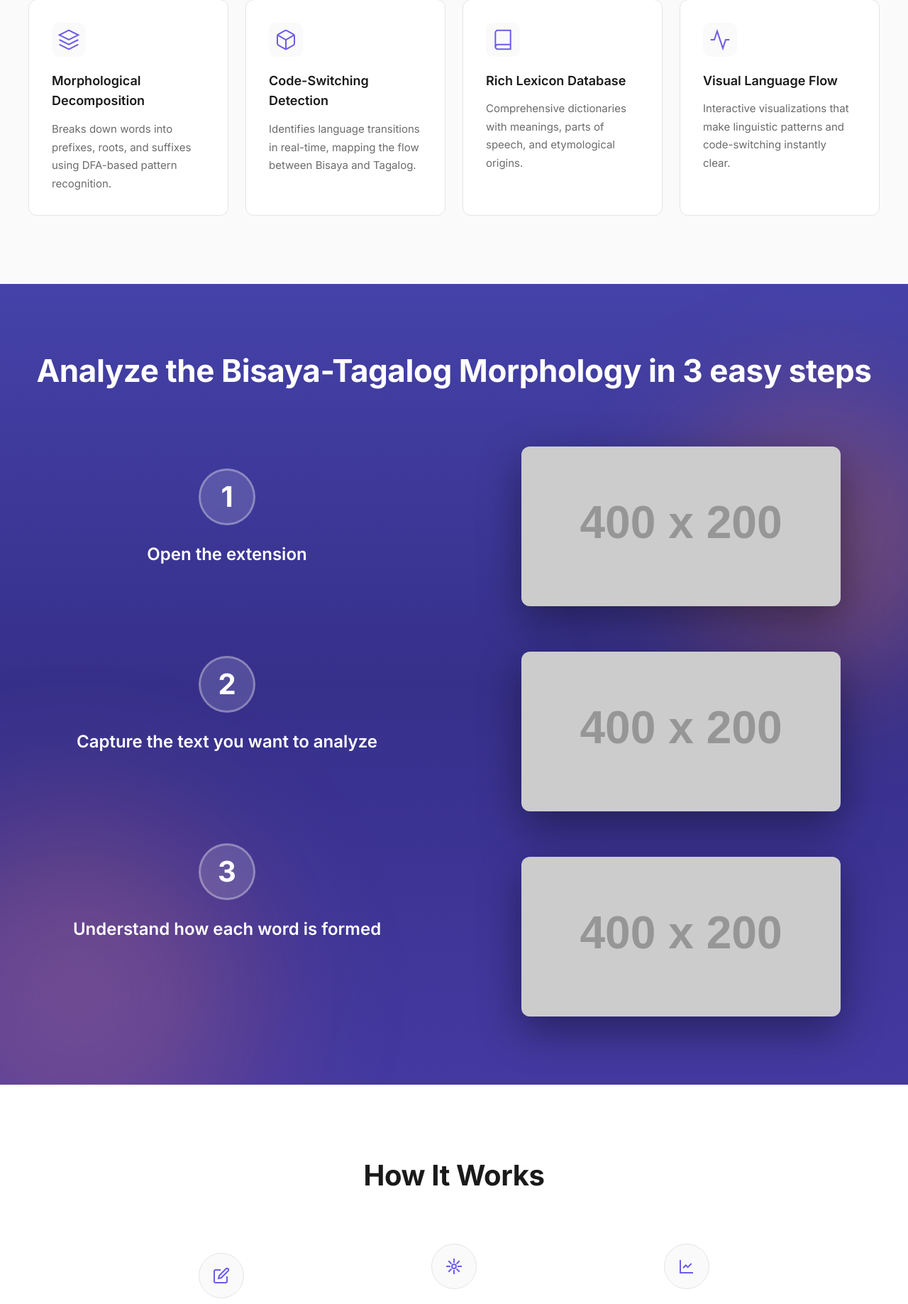
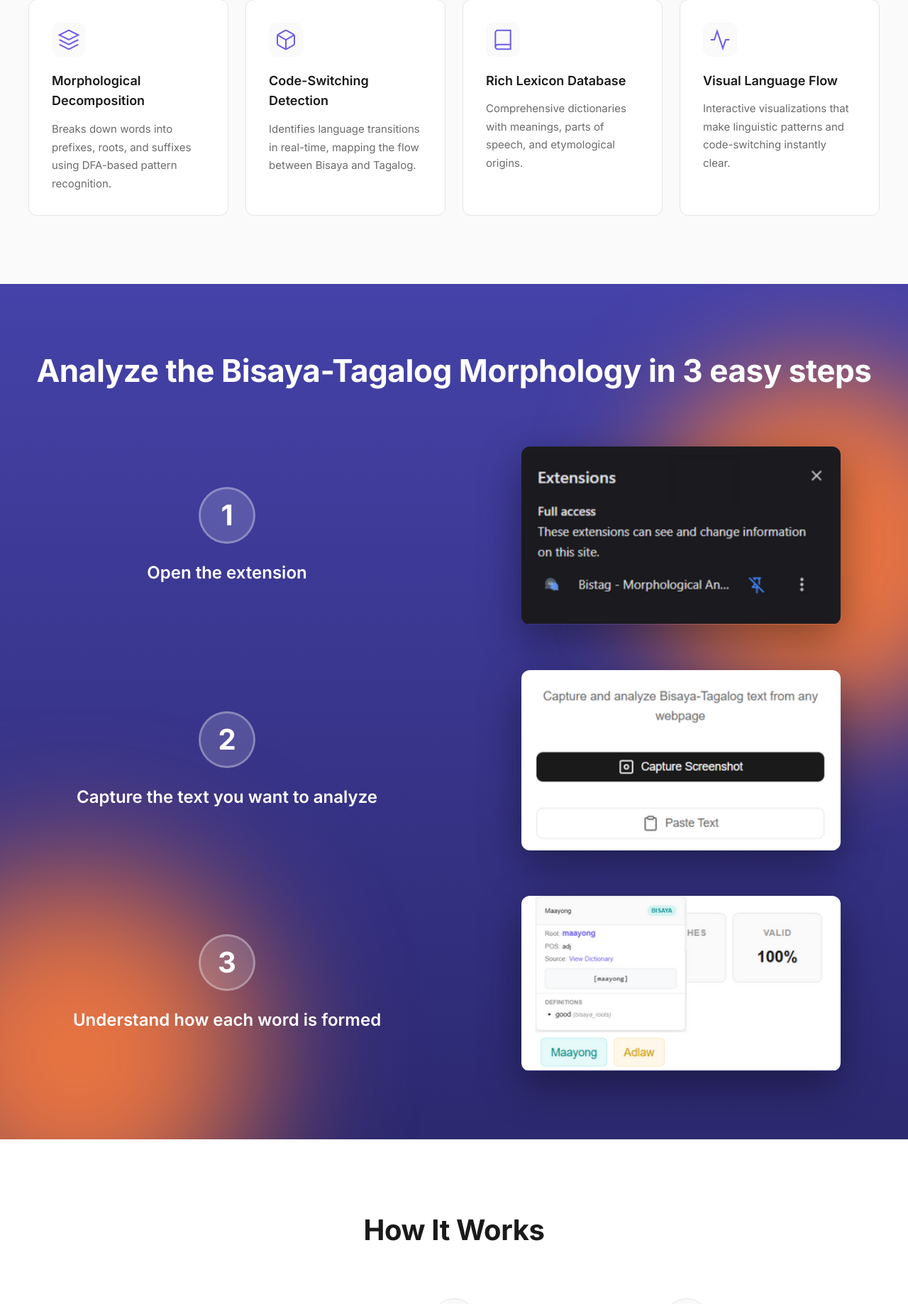
Before and after one commit to JpCurada/bisaya-tagalog-morphological-analyzer, a Flask app: page / in a window 1280 px wide. Shown: the part 1107-2944 px from the top of the page at 71% size. Run offline with Flask 3, Linux system fonts and the light colour scheme; grey boxes labelled with a size stand in for pictures from a placeholder-image service; some libraries are stand-ins or nearby versions.

Commit message:
chore: updated demo images in step-by-step feature

```diff
--- a/web/static/landing.css
+++ b/web/static/landing.css
@@ -445,7 +445,7 @@ section {
     display: flex;
     align-items: center;
     justify-content: center;
-    background: linear-gradient(180deg, #4542a9 0%, #36308a 50%, #4439a1 100%);
+    background: linear-gradient(180deg, #4542a9 0%, #2c2970 100%);
     position: relative;
     overflow: hidden;
     padding: 6rem 2rem;
@@ -457,7 +457,7 @@ section {
     width: 500px;
     height: 500px;
     border-radius: 50%;
-    background: radial-gradient(circle, rgba(254, 142, 28, 0.3) 0%, rgba(255, 114, 58, 0.2) 50%, transparent 70%);
+    background: radial-gradient(circle, rgba(232, 116, 65, 1) 80%, rgba(255, 114, 58, 0.2) 30%, transparent 40%);
     top: 10%;
     right: -10%;
     filter: blur(80px);
@@ -470,7 +470,7 @@ section {
     width: 600px;
     height: 600px;
     border-radius: 50%;
-    background: radial-gradient(circle, rgba(255, 156, 165, 0.3) 0%, rgba(255, 114, 58, 0.2) 50%, transparent 70%);
+    background: radial-gradient(circle, rgba(232, 116, 65, 1) 60%, rgba(255, 114, 58, 0.2) 50%, transparent 70%);
     bottom: -15%;
     left: -15%;
     filter: blur(100px);
@@ -496,7 +496,7 @@ section {
     display: grid;
     grid-template-columns: 1fr 1fr;
     gap: 4rem;
-    align-items: start;
+    align-items: center;
 }
 
 .steps-column {
@@ -554,9 +554,11 @@ section {
 .demo-image {
     width: 100%;
     max-width: 450px;
+    height: auto;
     border-radius: 12px;
     box-shadow: 0 20px 60px rgba(0, 0, 0, 0.4);
     display: block;
+    object-fit: contain;
 }
 
 .mobile-layout {
--- a/web/templates/landing.html
+++ b/web/templates/landing.html
@@ -185,35 +185,31 @@
 
         <!-- Desktop Layout -->
         <div class="steps-grid">
-            <!-- Left Column - Steps -->
-            <div class="steps-column">
+            <!-- Extension -->
             <div class="step-item">
                 <div class="step-number">1</div>
                 <p class="step-text">Open the extension</p>
             </div>
+            <div class="demo-image-wrapper">
+                <img src="{{ url_for('static', filename='extension.png') }}" alt="Extensions panel" class="demo-image">
+            </div>
 
+            <!-- Capture -->
             <div class="step-item">
                 <div class="step-number">2</div>
                 <p class="step-text">Capture the text you want to analyze</p>
             </div>
+            <div class="demo-image-wrapper">
+                <img src="{{ url_for('static', filename='capture.png') }}" alt="Bistag analyzer interface" class="demo-image">
+            </div>
 
+            <!-- Analysis -->
             <div class="step-item">
                 <div class="step-number">3</div>
                 <p class="step-text">Understand how each word is formed</p>
             </div>
-            </div>
-
-            <!-- Right Column - Visual Demos -->
-            <div class="demos-column">
             <div class="demo-image-wrapper">
-                    <img src="https://placehold.co/400x200/ff9da6/333333?text=Extension+Panel" alt="Extensions panel" class="demo-image">
-                </div>
-                <div class="demo-image-wrapper">
-                    <img src="https://placehold.co/400x200/ff9da6/333333?text=Bistag+Analyzer" alt="Bistag analyzer interface" class="demo-image">
-                </div>
-                <div class="demo-image-wrapper">
-                    <img src="https://placehold.co/400x200/ff9da6/333333?text=Word+Analysis" alt="Word analysis results" class="demo-image">
-                </div>
+                <img src="{{ url_for('static', filename='analysis.png') }}" alt="Word analysis results" class="demo-image">
             </div>
         </div>
 
@@ -222,19 +218,19 @@
             <div class="mobile-step">
                 <div class="step-number">1</div>
                 <p class="step-text">Open the extension</p>
-                <img src="https://placehold.co/300x150/2a2a2a/white?text=Extension+Panel" alt="Extensions panel" class="demo-image">
+                <img src="{{ url_for('static', filename='extension.png') }}" alt="Extensions panel" class="demo-image">
             </div>
 
             <div class="mobile-step">
                 <div class="step-number">2</div>
                 <p class="step-text">Capture the text you want to analyze</p>
-                <img src="https://placehold.co/300x200/ffffff/333333?text=Bistag+Analyzer" alt="Bistag analyzer interface" class="demo-image">
+                <img src="{{ url_for('static', filename='capture.png') }}" alt="Bistag analyzer interface" class="demo-image">
             </div>
 
             <div class="mobile-step">
                 <div class="step-number">3</div>
                 <p class="step-text">Understand how each word is formed</p>
-                <img src="https://placehold.co/300x200/ffffff/333333?text=Word+Analysis" alt="Word analysis results" class="demo-image">
+                <img src="{{ url_for('static', filename='analysis.png') }}" alt="Word analysis results" class="demo-image">
             </div>
         </div>
     </div>
```
Also changed, not shown: web/static/analysis.png (added), web/static/capture.png (added), web/static/extension.png (added). Lines whose indentation alone changed are shown as unchanged.
